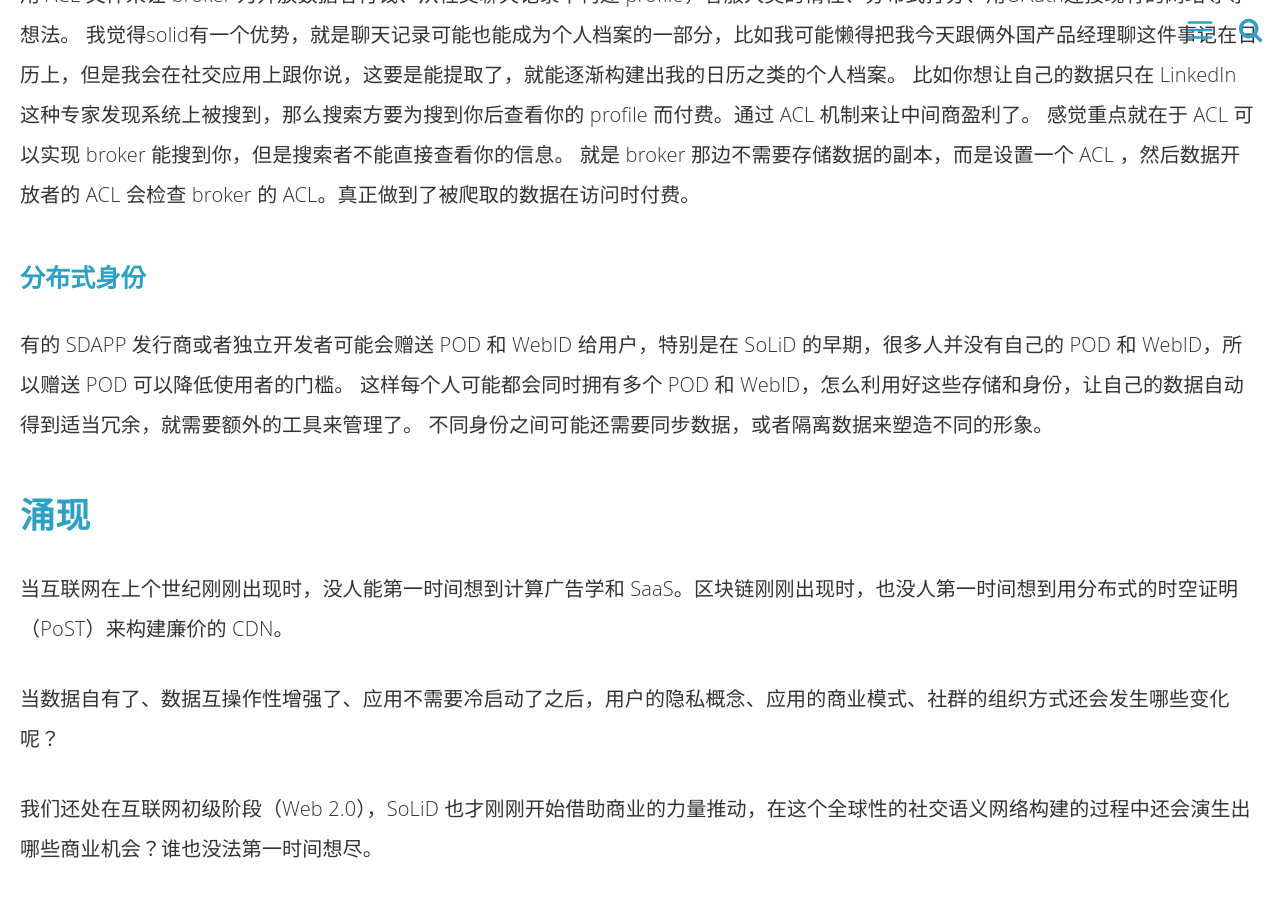
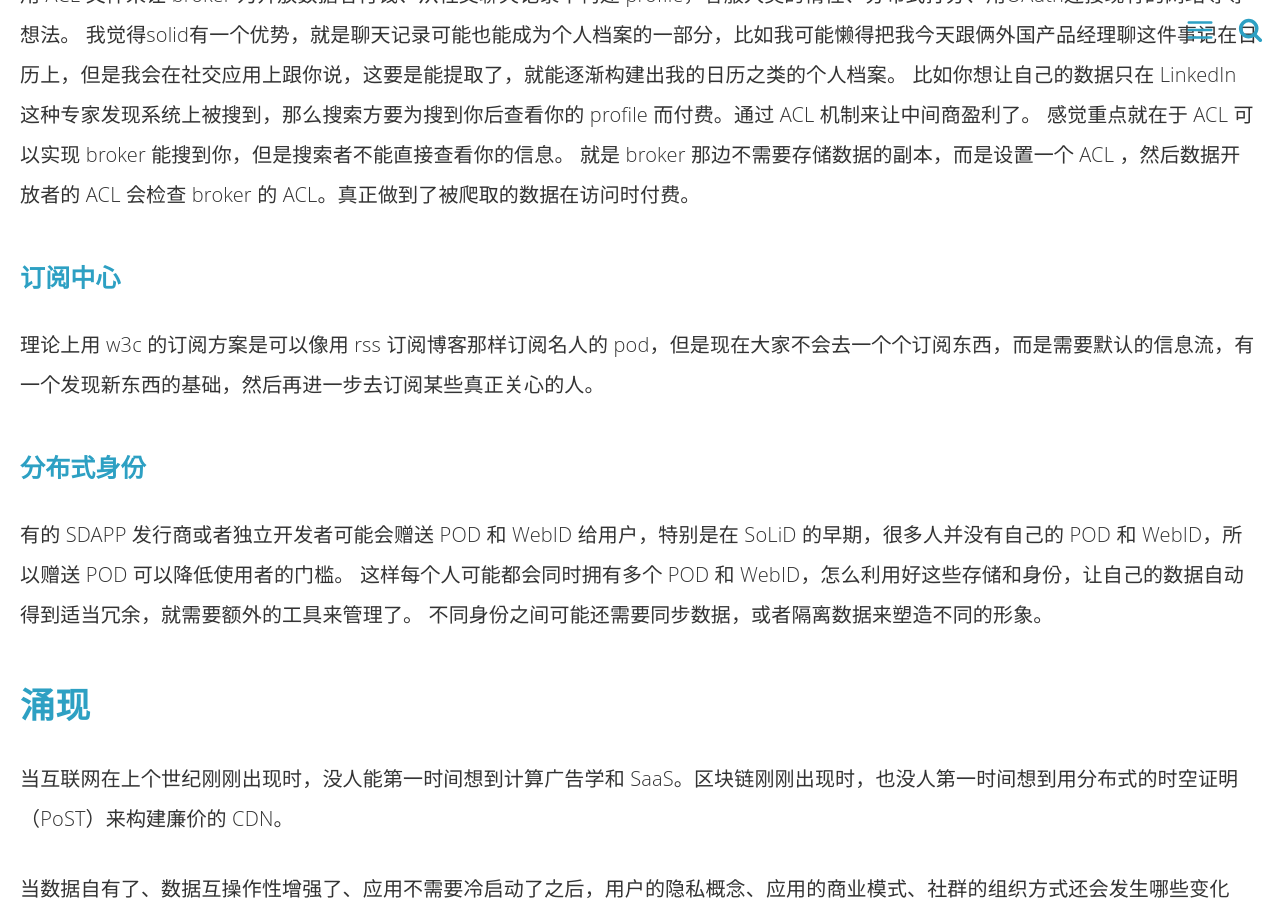
Before and after one commit to linonetwo/linonetwo.github.io, a Jekyll site: the page built from _posts/2018-12-02-SoLiD商业模式与语义网商业模式.md, in a window 1280 px wide and 900 px high, scrolled down 3068 px. Built offline with Jekyll 4.4.1, drawn with Linux system fonts in a browser that asks for light colours; comment, search, counter and statistics services are not loaded.

Commit message:
Update 2018-12-02-SoLiD商业模式与语义网商业模式.md

```diff
--- a/_posts/2018-12-02-SoLiD商业模式与语义网商业模式.md
+++ b/_posts/2018-12-02-SoLiD商业模式与语义网商业模式.md
@@ -69,6 +69,10 @@
 感觉重点就在于 ACL 可以实现 broker 能搜到你，但是搜索者不能直接查看你的信息。
 就是 broker 那边不需要存储数据的副本，而是设置一个 ACL ，然后数据开放者的 ACL 会检查 broker 的 ACL。真正做到了被爬取的数据在访问时付费。
 
+### 订阅中心
+
+理论上用 w3c 的订阅方案是可以像用 rss 订阅博客那样订阅名人的 pod，但是现在大家不会去一个个订阅东西，而是需要默认的信息流，有一个发现新东西的基础，然后再进一步去订阅某些真正关心的人。
+
 ### 分布式身份
 
 有的 SDAPP 发行商或者独立开发者可能会赠送 POD 和 WebID 给用户，特别是在 SoLiD 的早期，很多人并没有自己的 POD 和 WebID，所以赠送 POD 可以降低使用者的门槛。
```
